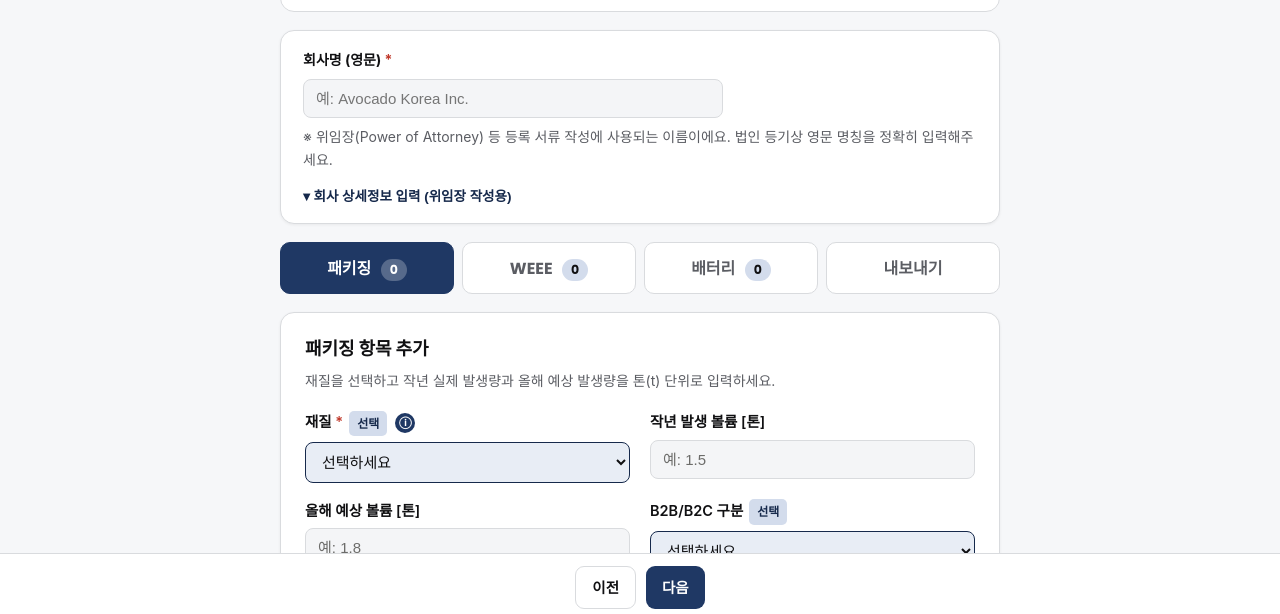
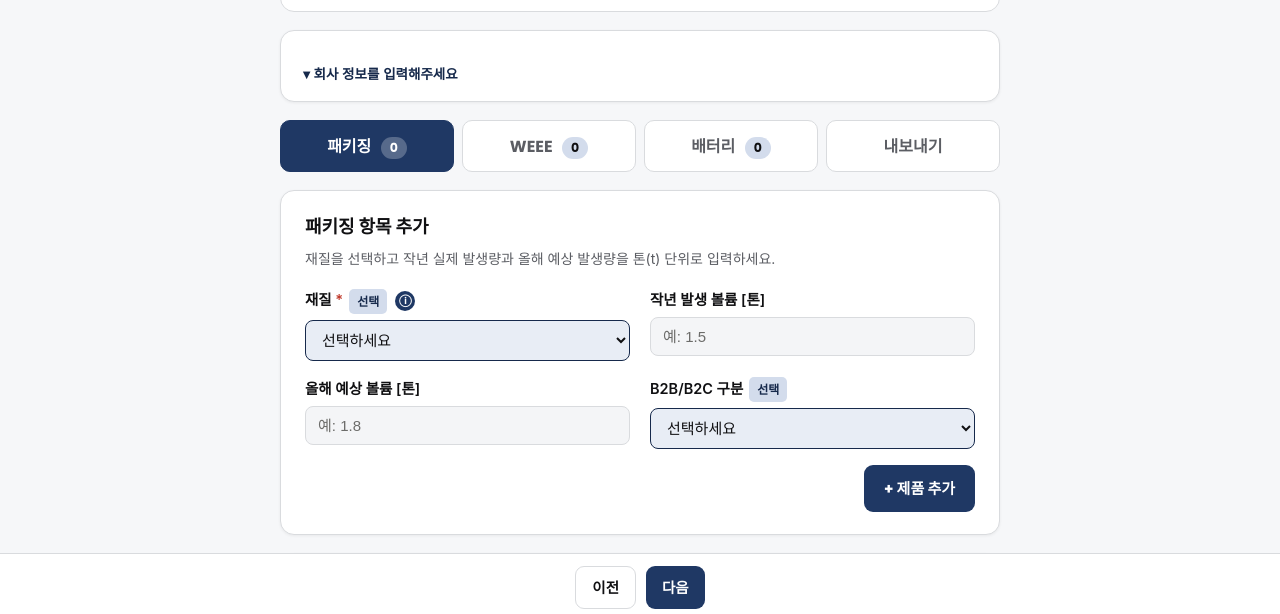
Before and after one commit to epr-cpl/epr-form, a plain HTML site: page index.html in a window 1280 px wide. Shown: the part 179-793 px from the top of the page. Drawn offline with nearby package versions, Linux system fonts and the light colour scheme; a web font is replaced by a local one.

Commit message:
Update index.html

```diff
--- a/index.html
+++ b/index.html
@@ -283,37 +283,54 @@
 
   <div id="countryNote" class="country-note" style="display:none;"></div>
 
-  <div class="card company-name-card">
-    <label for="companyName" class="company-name-label">회사명 (영문) <span style="color:var(--red);">*</span></label>
+<div class="card company-name-card">
+
+  <!-- 아코디언 헤더: 안내 문구만 노출 -->
+  <button type="button" id="companyInfoToggle" class="company-info-toggle">
+    ▾ 회사 정보를 입력해주세요
+  </button>
+
+  <!-- 아코디언 바디: 회사명 입력 + 상세정보 전부 포함 -->
+  <div id="companyInfoBody" class="company-info-body" style="display:none">
+
+    <label for="companyName" class="company-name-label">
+      회사명 (영문) <span style="color:var(--red);">*</span>
+    </label>
     <input id="companyName" type="text" placeholder="예: Avocado Korea Inc." class="company-name-input">
-    <p class="sub" style="margin:8px 0 0;">※ 위임장(Power of Attorney) 등 등록 서류 작성에 사용되는 이름이에요. 법인 등기상 영문 명칭을 정확히 입력해주세요.</p>
-    <button type="button" id="companyInfoToggle" class="company-info-toggle">▾ 회사 상세정보 입력 (위임장 작성용)</button>
-    <div id="companyInfoBody" class="company-info-body" style="display:none">
+    <p class="sub" style="margin:8px 0 0;">
+      ※ 위임장(Power of Attorney) 등 등록 서류 작성에 사용되는 이름이에요. 법인 등기상 영문 명칭을 정확히 입력해주세요.
+    </p>
+
     <div class="card">
       <h2>회사 기본 정보</h2>
       <p class="sub">등록 서류(위임장 등)에 사용될 회사 기본 정보를 입력하세요.</p>
       <div class="grid" id="company-basic-form"></div>
     </div>
+
     <div class="card">
       <h2>은행 정보 <span style="font-weight:400; font-size:12.5px; color:var(--text-mute);">(배터리 등록 시 필수)</span></h2>
       <div class="grid" id="company-bank-form"></div>
     </div>
+
     <div class="card">
       <h2>대표자 정보</h2>
       <div class="grid" id="company-rep-form"></div>
     </div>
+
     <div class="card">
       <h2>판매 채널</h2>
       <p class="sub">해당하는 채널의 URL을 입력하세요. 없는 채널은 비워두면 됩니다.</p>
       <div class="grid" id="company-channel-form"></div>
     </div>
+
     <div class="card">
       <h2>기존 등록번호 <span style="font-weight:400; font-size:12.5px; color:var(--text-mute);">(갱신/재신고인 경우)</span></h2>
       <p class="sub">LUCID 번호, ADEME UIN 등 이미 보유한 등록번호가 있다면 입력하세요.</p>
       <div class="grid" id="company-regno-form"></div>
     </div>
-    </div>
+
   </div>
+</div>
 
   <!-- ===================== 작성 가이드 · FAQ 페이지 ===================== -->
   <div id="guidePage" class="guide-page">
```
